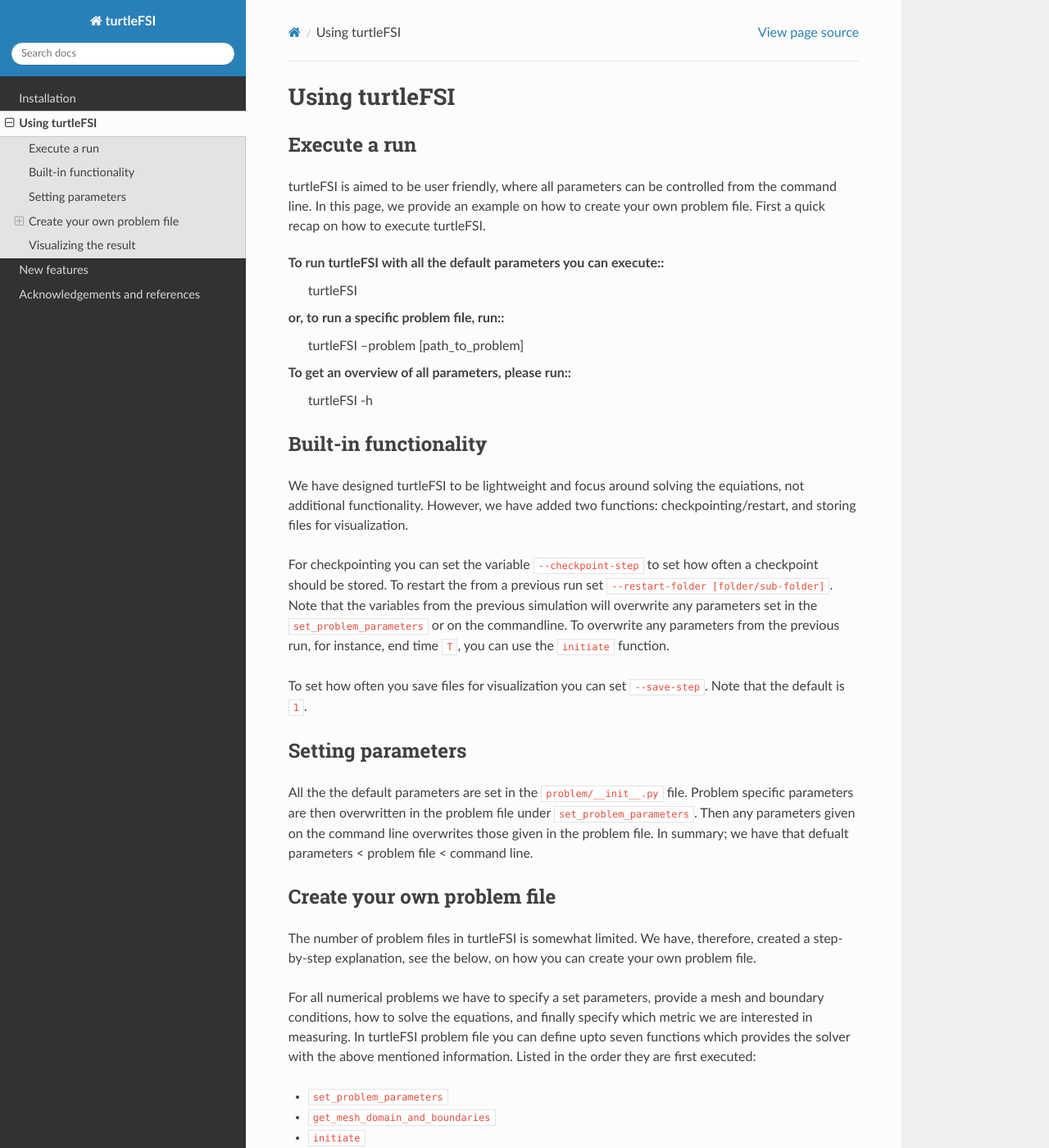
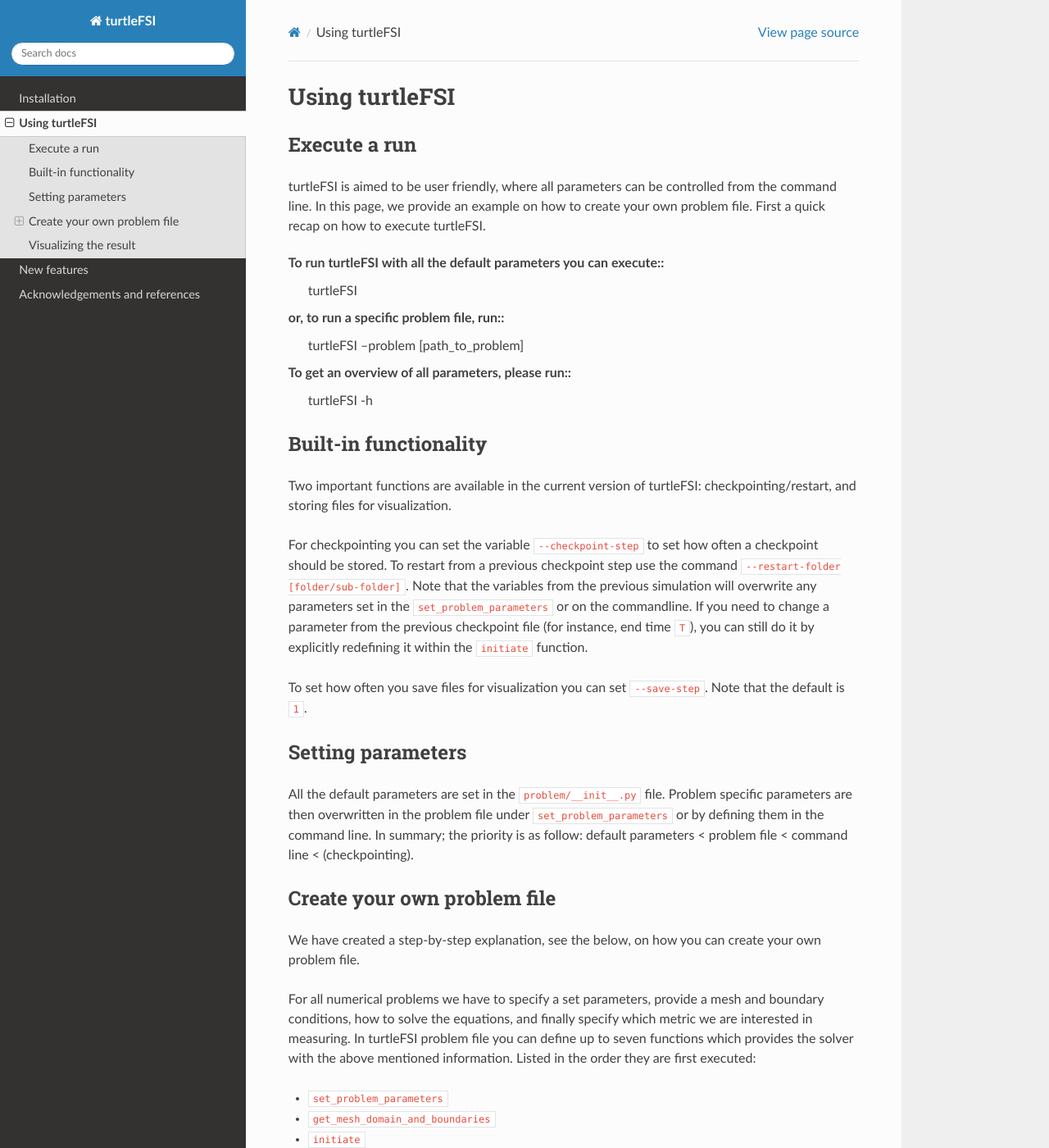
Before and after one commit to KVSlab/turtleFSI, a Sphinx documentation site: the page built from docs/source/using_turtleFSI.rst, in a window 1280 px wide and 1400 px high. Shown: the whole window at 82% size. Built offline with Sphinx 7.4.7 and the Read the Docs theme 2.0.0, drawn with Linux system fonts in a browser that asks for light colours.

```diff
--- a/docs/source/installation.rst
+++ b/docs/source/installation.rst
@@ -29,7 +29,7 @@ through the terminal by typing::
     $ turtleFSI
 
 followed by any additional options, for instance, which problem to run and the time step size.
-Use ``-h`` to see all availeble options. A detailed explanation for usage of turtleFSI can be found
+Use ``-h`` to see all available options. A detailed explanation for usage of turtleFSI can be found
 `here <https://turtlefsi2.readthedocs.io/en/latest/using_turtleFSI.html>`.
 
 
--- a/docs/source/using_turtleFSI.rst
+++ b/docs/source/using_turtleFSI.rst
@@ -26,35 +26,32 @@ To get an overview of all parameters, please run::
 
 Built-in functionality
 ======================
-We have designed turtleFSI to be lightweight and focus around solving the equiations, not additional
-functionality. However, we have added two functions: checkpointing/restart, and storing files for visualization.
+Two important functions are available in the current version of turtleFSI: checkpointing/restart, and storing files for visualization.
 
 For checkpointing you can set the variable ``--checkpoint-step`` to set how often a checkpoint should
-be stored. To restart the from a previous run set ``--restart-folder [folder/sub-folder]``. Note that
+be stored. To restart from a previous checkpoint step use the command ``--restart-folder [folder/sub-folder]``. Note that
 the variables from the previous simulation will overwrite any parameters set in the ``set_problem_parameters``
-or on the commandline. To overwrite any parameters from the previous run, for instance, end time ``T``, you can
-use the ``initiate`` function.
+or on the commandline. If you need to change a parameter from the previous checkpoint file (for instance, end time ``T``), you can
+still do it by explicitly redefining it within the ``initiate`` function.
 
 To set how often you save files for visualization you can set ``--save-step``. Note that the default is ``1``.
 
 
 Setting parameters
 ==================
-All the the default parameters are set in the ``problem/__init__.py`` file. Problem specific parameters
-are then overwritten in the problem file under ``set_problem_parameters``. Then any parameters given on the
-command line overwrites those given in the problem file. In summary; we have that defualt parameters <
-problem file < command line.
+All the default parameters are set in the ``problem/__init__.py`` file. Problem specific parameters
+are then overwritten in the problem file under ``set_problem_parameters`` or by defining them in the command line. In summary;
+the priority is as follow: default parameters < problem file < command line < (checkpointing).
 
 
 Create your own problem file
 ============================
 
-The number of problem files in turtleFSI is somewhat limited. We have, therefore, created a step-by-step
-explanation, see the below, on how you can create your own problem file.
+We have created a step-by-step explanation, see the below, on how you can create your own problem file.
 
 For all numerical problems we have to specify a set parameters, provide a mesh and boundary conditions,
 how to solve the equations, and finally specify which metric we are interested in measuring.
-In turtleFSI problem file you can define upto seven functions which provides the solver with
+In turtleFSI problem file you can define up to seven functions which provides the solver with
 the above mentioned information. Listed in the order they are first executed:
 
 - ``set_problem_parameters``
```
Also changed, not shown: 2 other files.
